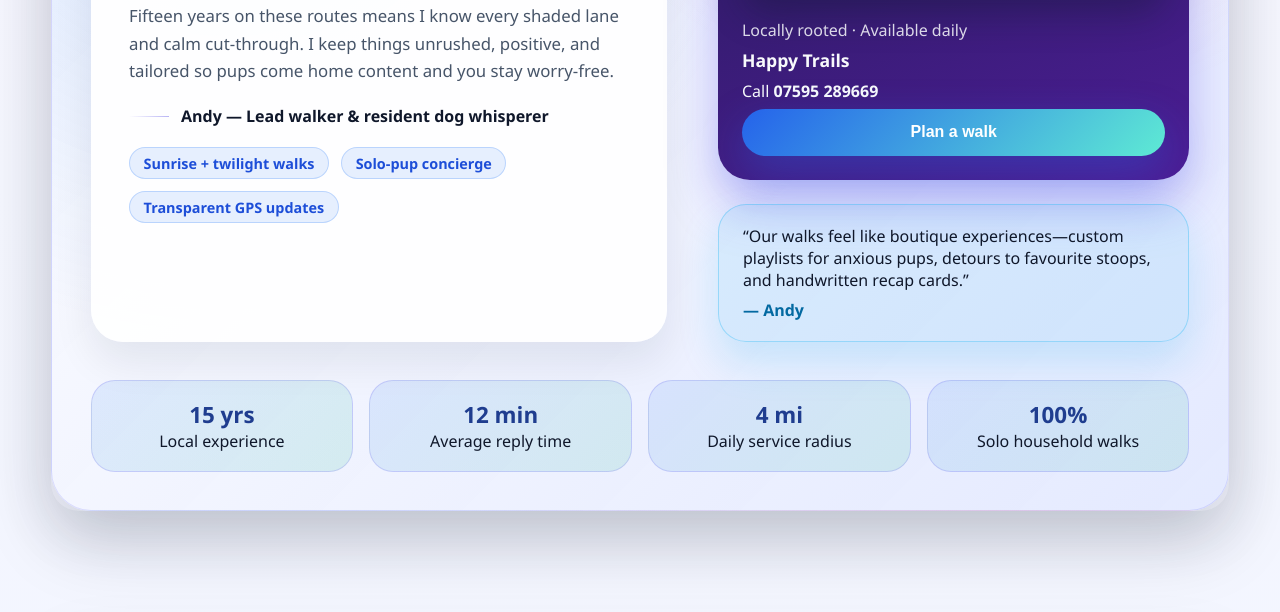
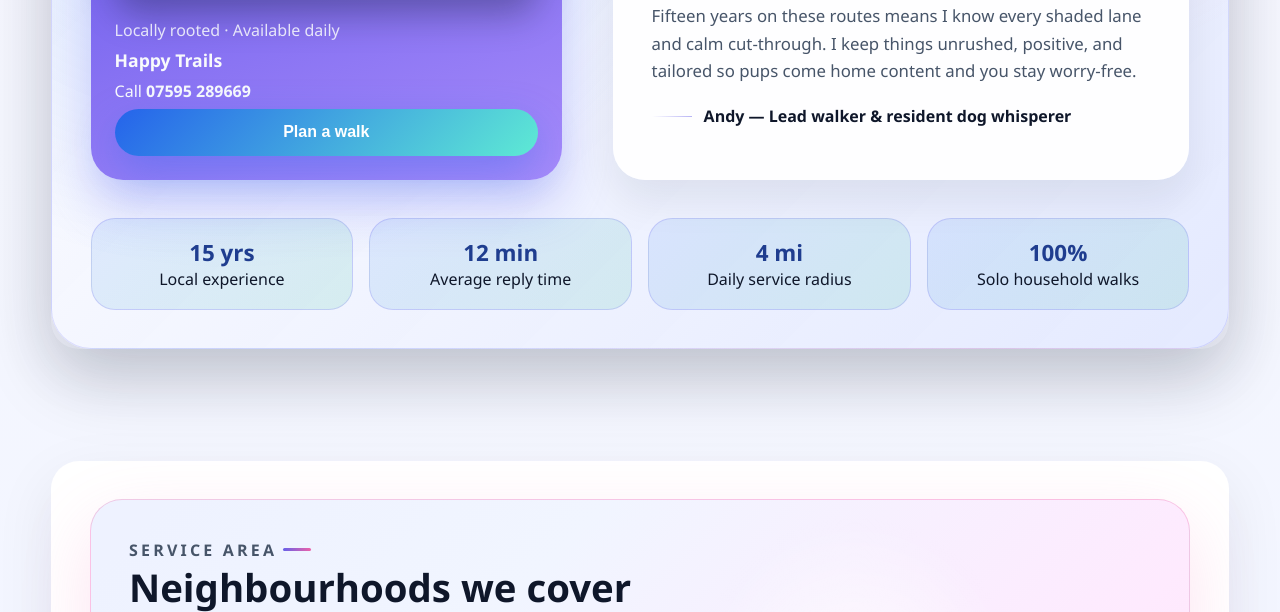
Before and after one commit to andyfast20-sketch/Dog-walking6, a Flask app: page / in a window 1280 px wide. Shown: the part 1228-1840 px from the top of the page. Run offline with Flask 3, Linux system fonts and the light colour scheme; data that the repository does not hold is empty.

Commit message:
Update walker profile layout

```diff
--- a/app/templates/index.html
+++ b/app/templates/index.html
@@ -505,7 +505,7 @@
       }
       .profile-grid {
         display: grid;
-        grid-template-columns: minmax(280px, 1.1fr) minmax(260px, 0.9fr);
+        grid-template-columns: minmax(260px, 0.9fr) minmax(280px, 1.1fr);
         gap: clamp(1.5rem, 4vw, 4rem);
         align-items: stretch;
       }
@@ -558,20 +558,6 @@
         height: 1px;
         background: linear-gradient(90deg, transparent, rgba(79, 70, 229, 0.4));
       }
-      .profile-ribbons {
-        display: flex;
-        flex-wrap: wrap;
-        gap: 0.75rem;
-      }
-      .profile-ribbons span {
-        padding: 0.35rem 0.85rem;
-        border-radius: 999px;
-        background: rgba(59, 130, 246, 0.12);
-        border: 1px solid rgba(59, 130, 246, 0.25);
-        font-size: 0.9rem;
-        color: #1d4ed8;
-        font-weight: 600;
-      }
       .profile-spotlight {
         display: flex;
         flex-direction: column;
@@ -579,13 +565,13 @@
       }
       .profile-card {
         border-radius: 32px;
-        background: linear-gradient(160deg, #1e1b4b, #4c1d95);
+        background: linear-gradient(160deg, #4f46e5, #a78bfa);
         padding: 1.5rem;
         display: flex;
         flex-direction: column;
         gap: 1.25rem;
         color: #f8fafc;
-        box-shadow: 0 25px 50px rgba(79, 70, 229, 0.35);
+        box-shadow: 0 25px 50px rgba(99, 102, 241, 0.3);
       }
       .profile-photo {
         border-radius: 26px;
@@ -620,20 +606,6 @@
         color: inherit;
         text-decoration: none;
         font-weight: 600;
-      }
-      .profile-quote-card {
-        border-radius: 28px;
-        padding: 1.25rem 1.5rem;
-        background: rgba(14, 165, 233, 0.1);
-        border: 1px solid rgba(56, 189, 248, 0.4);
-        color: #0f172a;
-        box-shadow: 0 20px 40px rgba(14, 165, 233, 0.18);
-        font-size: 1rem;
-      }
-      .profile-quote-card strong {
-        display: block;
-        margin-top: 0.5rem;
-        color: #0369a1;
       }
       .profile-lower {
         margin-top: clamp(1.5rem, 3vw, 2.5rem);
@@ -1003,25 +975,11 @@
         <section class="profile-section" aria-labelledby="walkerProfileTitle">
           <div class="profile-shell">
             <div class="profile-grid">
-              <div class="profile-info">
-                <small>Meet Andy</small>
-                <h2 id="walkerProfileTitle">Neighbourhood walks, luxury-level care</h2>
-                <p class="profile-story__lede">Every route is scouted at sunrise, every paw checked at drop-off, and every update delivered with concierge polish.</p>
-                <p>
-                  Fifteen years on these routes means I know every shaded lane and calm cut-through. I keep things unrushed, positive, and tailored so pups come home content and you stay worry-free.
-                </p>
-                <div class="profile-signature">Andy — Lead walker &amp; resident dog whisperer</div>
-                <div class="profile-ribbons">
-                  <span>Sunrise + twilight walks</span>
-                  <span>Solo-pup concierge</span>
-                  <span>Transparent GPS updates</span>
-                </div>
-              </div>
               <div class="profile-spotlight">
                 <article class="profile-card">
                   <div class="profile-photo">
                     <img
-                      src="https://images.unsplash.com/photo-1504593811423-6dd665756598?auto=format&fit=crop&w=640&q=80"
+                      src="https://files.catbox.moe/986gie.jpg"
                       alt="Portrait of Andy, smiling local dog walker"
                       loading="lazy"
                     />
@@ -1036,10 +994,15 @@
                     </button>
                   </div>
                 </article>
-                <div class="profile-quote-card">
-                  “Our walks feel like boutique experiences—custom playlists for anxious pups, detours to favourite stoops, and handwritten recap cards.”
-                  <strong>— Andy</strong>
-                </div>
+              </div>
+              <div class="profile-info">
+                <small>Meet Andy</small>
+                <h2 id="walkerProfileTitle">Neighbourhood walks, luxury-level care</h2>
+                <p class="profile-story__lede">Every route is scouted at sunrise, every paw checked at drop-off, and every update delivered with concierge polish.</p>
+                <p>
+                  Fifteen years on these routes means I know every shaded lane and calm cut-through. I keep things unrushed, positive, and tailored so pups come home content and you stay worry-free.
+                </p>
+                <div class="profile-signature">Andy — Lead walker &amp; resident dog whisperer</div>
               </div>
             </div>
             <div class="profile-lower">
```
